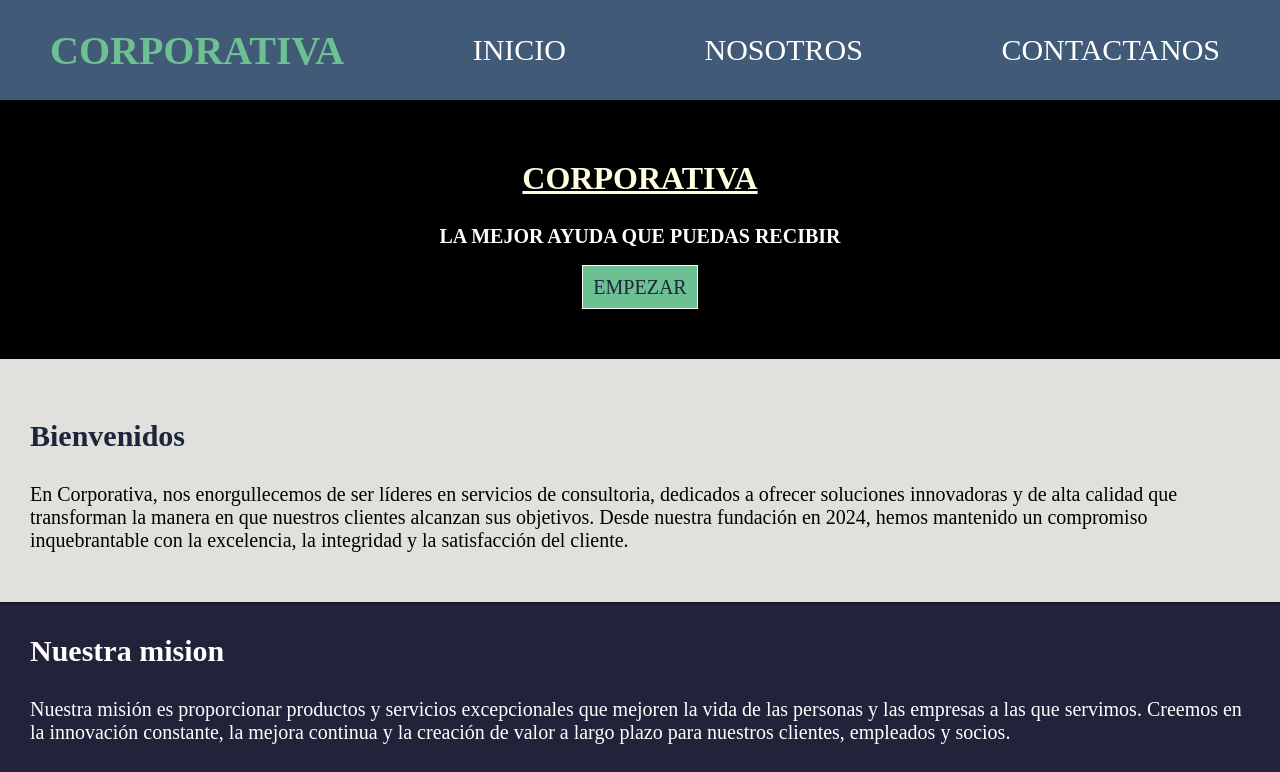
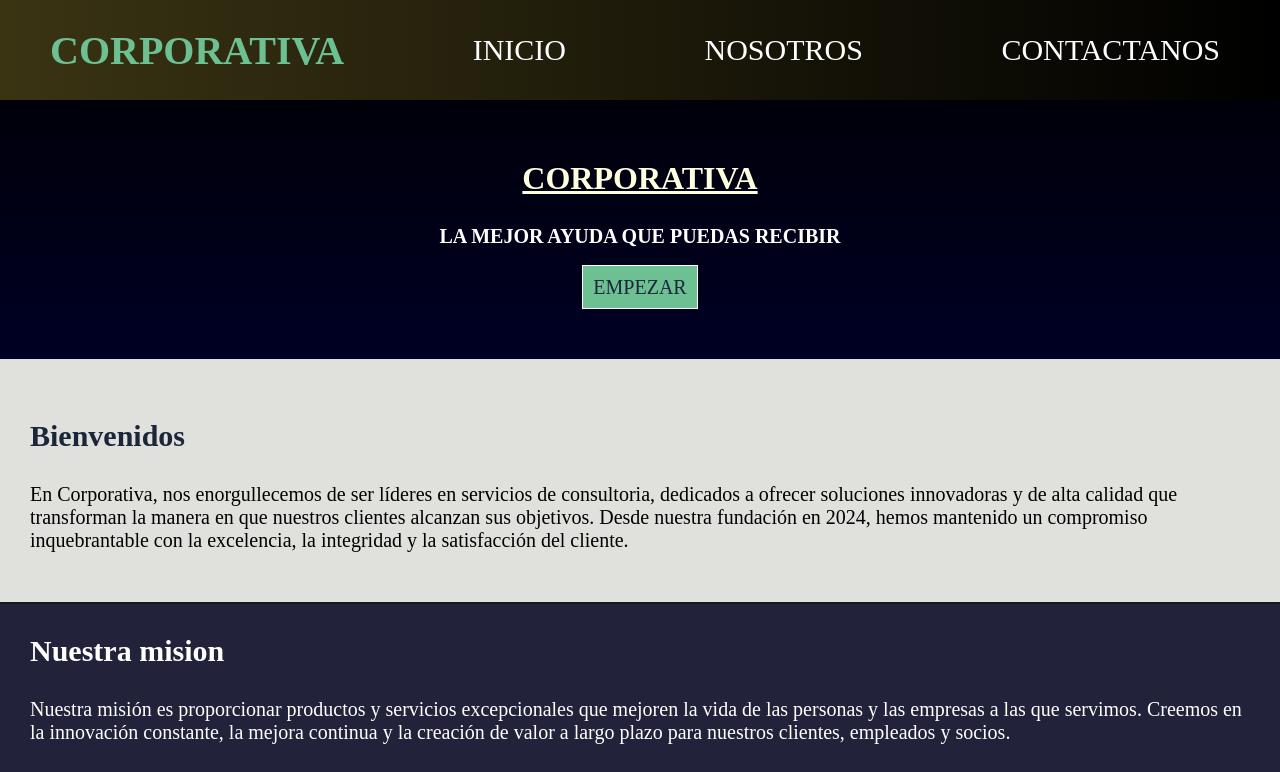
Before and after one commit to Fomfa/fomfapractice.github.io, a plain HTML site: page index.html in a window 1280 px wide. Shown: the top 772 px of the page. Drawn offline with Linux system fonts and the light colour scheme.

Commit message:
mejores colores

```diff
--- a/style.css
+++ b/style.css
@@ -6,11 +6,11 @@
 
 body {
     width: 100%;
-
+    background: linear-gradient(#000 , blue);
 }
 
 nav {
-    background:#415a77;
+    background:linear-gradient(to right, rgb(58, 52, 19), #000 );
     display: flex;
     height: 100px;
     padding: 0 50px;
@@ -39,7 +39,7 @@ nav a:hover {
 }
 
 header {
-    background: #000;
+
     padding: 60px 0;
     text-align: center;
     display: block;
@@ -240,7 +240,7 @@ header a:hover {
 }
 
 footer {
-    background:#22223b;
+    background: linear-gradient(to top, #000, rgb(19, 19, 68));
     padding: 30px;
     color: #fff;
     font-size: 20px;
```
Also changed, not shown: fondito.jfif (added).
